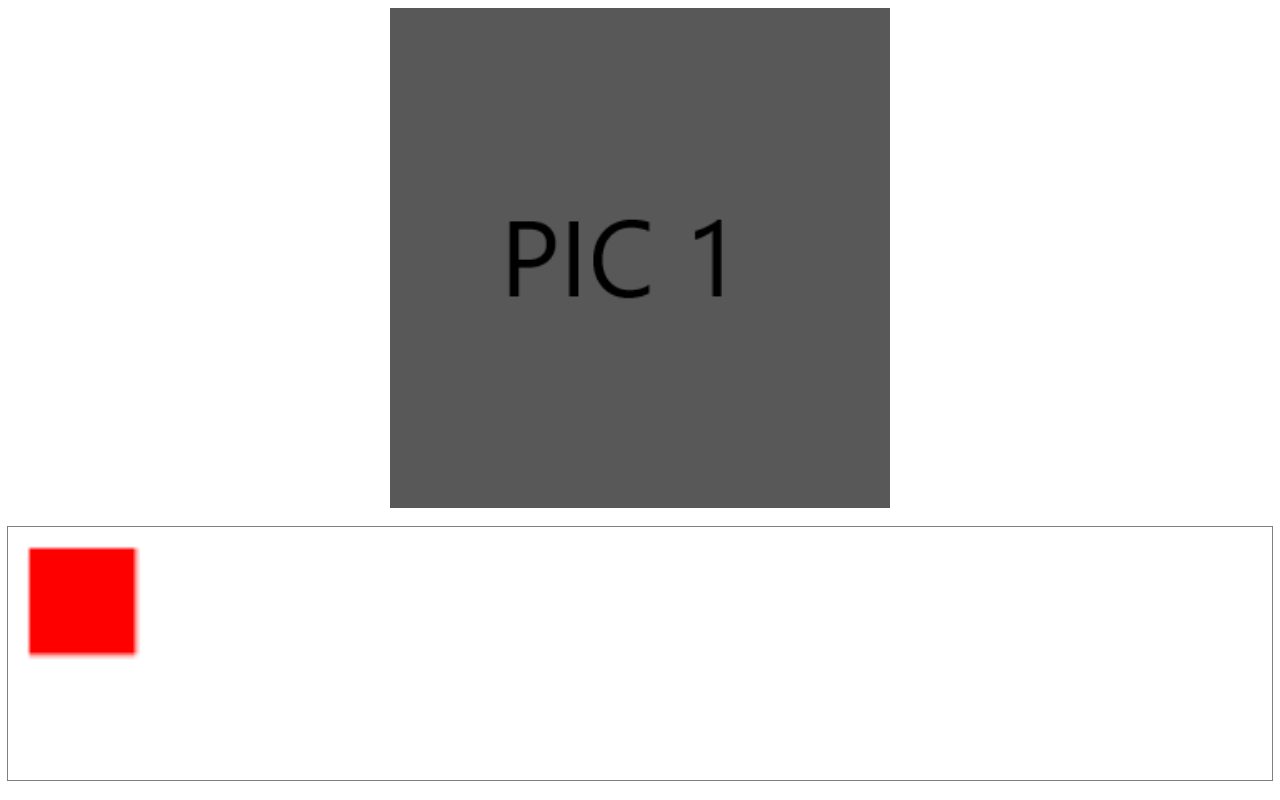
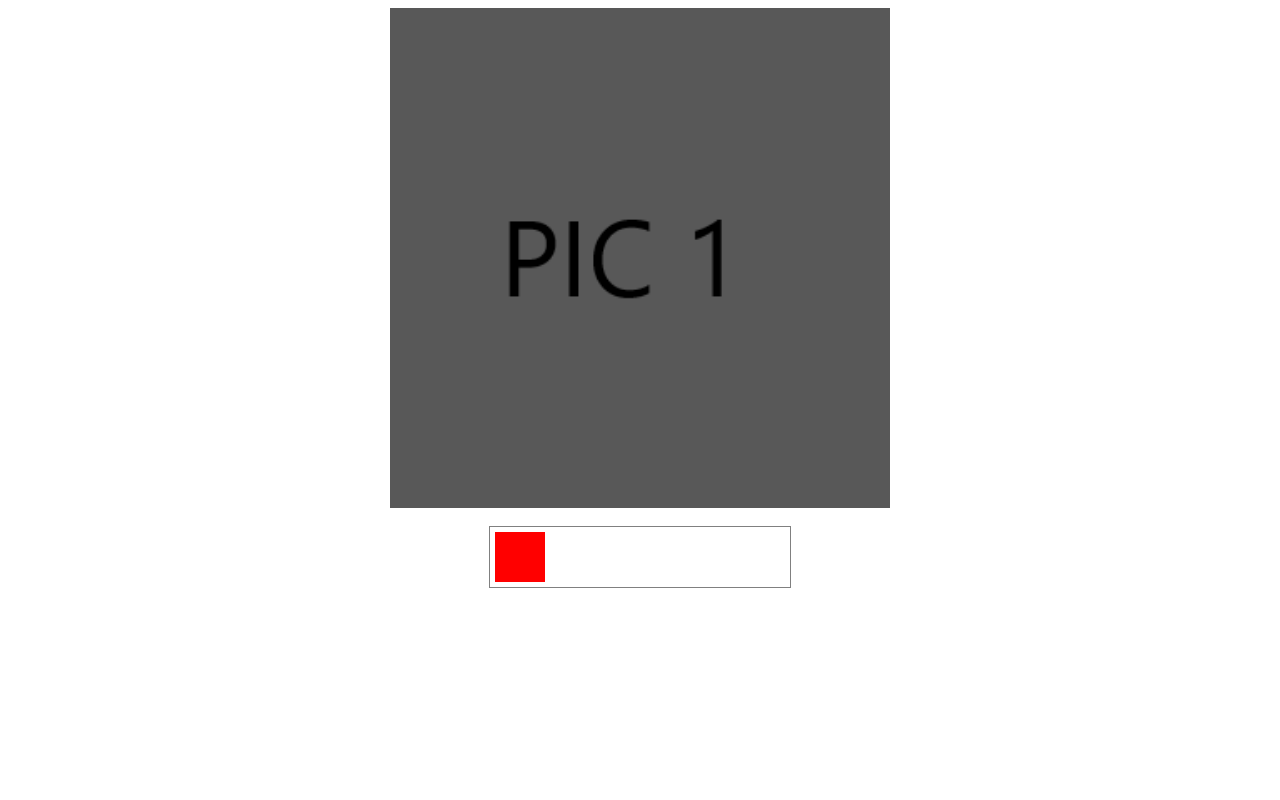
Before and after one commit to ivan-hart/side-scoller, a plain HTML site: page index.html in a window 1280 px wide. Drawn offline with Linux system fonts and the light colour scheme.

Commit message:
reverted some broken features

```diff
--- a/script.js
+++ b/script.js
@@ -42,8 +42,6 @@ window.onload = function() {
                     currentindex++
                     x = 5
                     updateSlide("right")
-                } else {
-                    return
                 }
                 break
             case 'a':
@@ -66,7 +64,7 @@ window.onload = function() {
         ctx.clearRect(0, 0, 500, 500);
 
         ctx.fillStyle="red";
-        ctx.fillRect(x, y, canvas.offsetWidth / 50, canvas.offsetWidth / 50);
+        ctx.fillRect(x, y, 50, 50);
 
         window.requestAnimationFrame(draw);
     }
--- a/style.css
+++ b/style.css
@@ -1,7 +1,5 @@
 #canvas {
     border: 1px solid gray;
-    width: 100%;
-    margin: 0px;
 }
 .slide-right {
     animation: slide-animation-right 1s;
```
